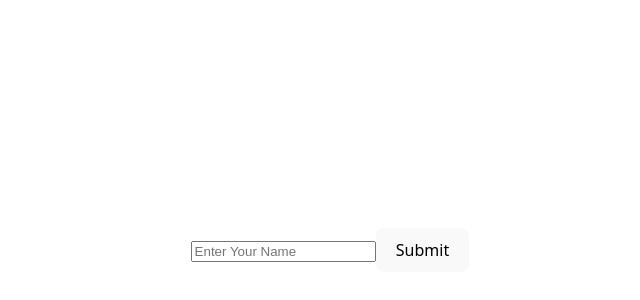
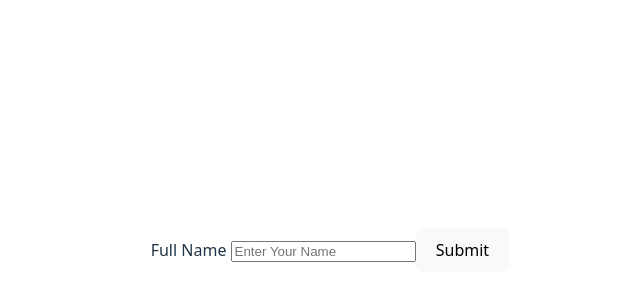
Before and after one commit to Himanshuagrawal2003/Web-Development, a React (Vite) app in the folder Development/: page / in a window 1280 px wide. Shown: the part 150-450 px from the top of the page, without its empty margins (310-950 px from the left). Built offline with nearby package versions, Linux system fonts and the light colour scheme.

Commit message:
Label in React

```diff
--- a/Development/src/Form.jsx
+++ b/Development/src/Form.jsx
@@ -9,7 +9,8 @@ export default function Form(){
 
     return (
     <form>
-        <input type="text" placeholder="Enter Your Name" onChange={handleNameChange} value={formName} />
+        <label htmlFor='username'>Full Name  </label>
+        <input type="text" id='username' placeholder="Enter Your Name" onChange={handleNameChange} value={formName} />
         <button>Submit</button>
     </form>
     );
```
